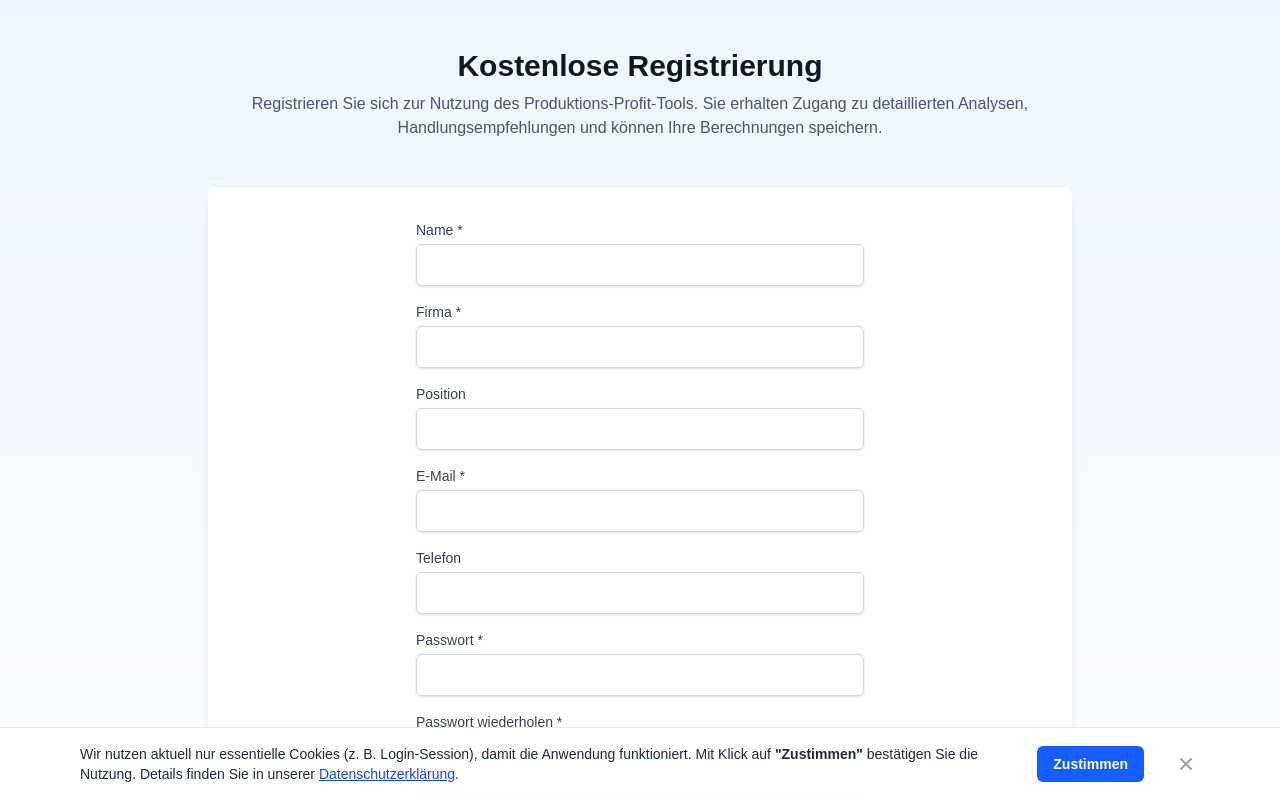
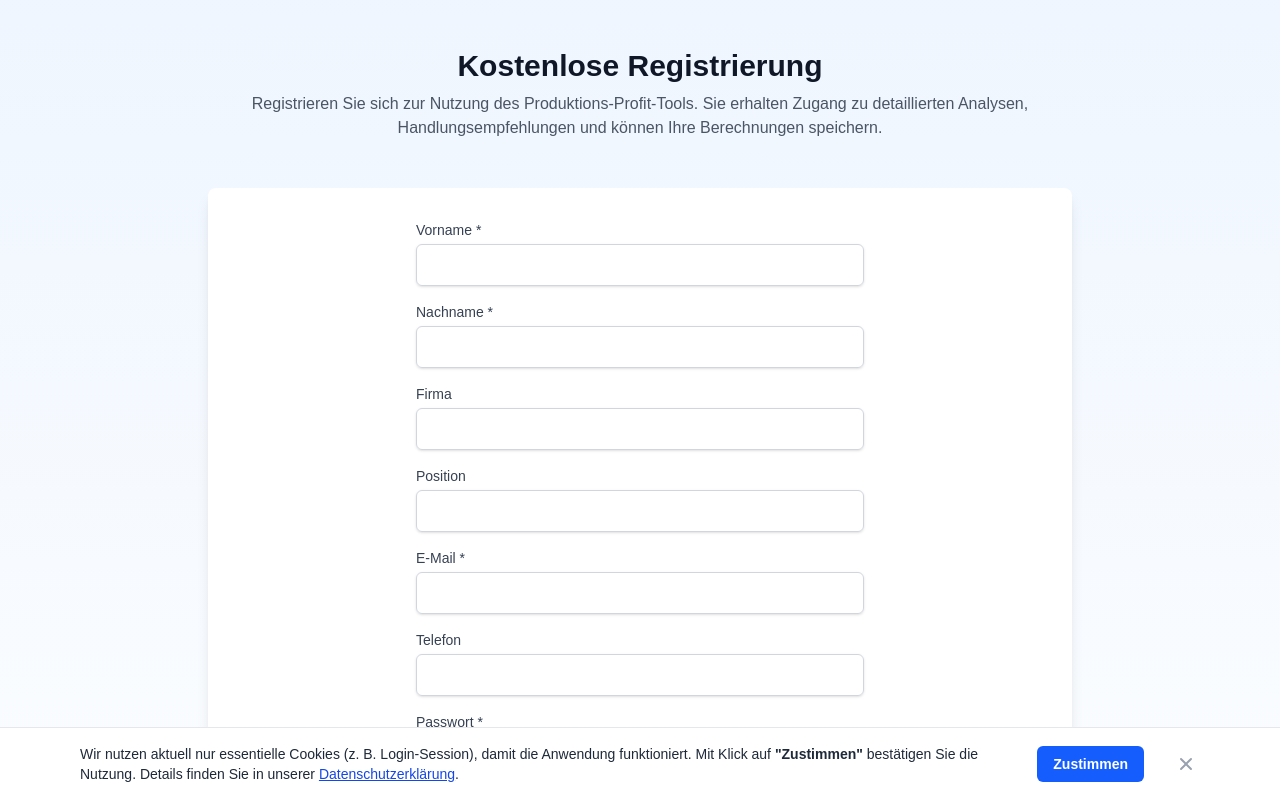
Before and after one commit to carlfruehling/Production-Profit-Tool, a Next.js app: page /register in a window 1280 px wide. Shown: the top 798 px of the page. Built offline with nearby package versions, Linux system fonts and the light colour scheme.

Commit message:
Improve conversion flow and auth UX for calculator

```diff
--- a/src/app/api/calculate/route.ts
+++ b/src/app/api/calculate/route.ts
@@ -3,7 +3,9 @@ import { z } from 'zod';
 import { createHash } from 'crypto';
 import { calculateProductionEconomics } from '@/lib/calculation';
 import { supabase } from '@/lib/supabase';
-import { SESSION_COOKIE_NAME, verifySessionToken } from '@/lib/session';
+import { SESSION_COOKIE_NAME, SESSION_COOKIE_OPTIONS, verifySessionToken } from '@/lib/session';
+
+const GUEST_CALC_COOKIE_NAME = 'ppt_guest_calc_used';
 
 const CalculationSchema = z.object({
   freeMachineHours: z.number().min(0),
@@ -91,8 +93,10 @@ export async function POST(request: NextRequest) {
     const userContext = (body.userContext ?? {}) as UserContext;
     const sessionToken = request.cookies.get(SESSION_COOKIE_NAME)?.value;
     const session = await verifySessionToken(sessionToken);
+    const hasVerifiedSession = !!session?.emailVerified;
+    const guestCalcAlreadyUsed = request.cookies.get(GUEST_CALC_COOKIE_NAME)?.value === '1';
 
-    if (!session?.emailVerified) {
+    if (!hasVerifiedSession && guestCalcAlreadyUsed) {
       return NextResponse.json(
         { message: 'Nicht autorisiert. Bitte einloggen und E-Mail bestätigen.' },
         { status: 401 }
@@ -121,6 +125,7 @@ export async function POST(request: NextRequest) {
 
     // History persistence is best-effort: calculation result should still return
     // even when the history table has not been created yet.
+    if (hasVerifiedSession && session?.userId) {
       const { error: historyInsertError } = await supabase
         .from('calculation_history')
         .insert([
@@ -139,6 +144,7 @@ export async function POST(request: NextRequest) {
           error: historyInsertError,
         });
       }
+    }
 
     console.info('[calculate] Calculation completed', {
       calculationId,
@@ -147,7 +153,22 @@ export async function POST(request: NextRequest) {
       result,
     });
 
-    return NextResponse.json(result, { status: 200 });
+    const responseBody = hasVerifiedSession
+      ? result
+      : {
+        ...result,
+        requiresLoginForNextCalculation: true,
+      };
+
+    const response = NextResponse.json(responseBody, { status: 200 });
+
+    if (!hasVerifiedSession) {
+      response.cookies.set(GUEST_CALC_COOKIE_NAME, '1', {
+        ...SESSION_COOKIE_OPTIONS,
+      });
+    }
+
+    return response;
   } catch (error) {
     if (error instanceof z.ZodError) {
       console.warn('[calculate] Validation failed', {
--- a/src/app/api/register/route.ts
+++ b/src/app/api/register/route.ts
@@ -7,8 +7,9 @@ import { Resend } from 'resend';
 const resend = new Resend(process.env.RESEND_API_KEY);
 
 const RegistrationSchema = z.object({
-  name: z.string().min(1, 'Name erforderlich'),
-  company: z.string().min(1, 'Firma erforderlich'),
+  firstName: z.string().min(1, 'Vorname erforderlich'),
+  lastName: z.string().min(1, 'Nachname erforderlich'),
+  company: z.string().trim().optional(),
   position: z.string().optional(),
   email: z.string().email('Ungültige E-Mail'),
   phone: z.string().optional(),
@@ -49,6 +50,7 @@ export async function POST(request: NextRequest) {
 
     const body = await request.json();
     const data = RegistrationSchema.parse(body);
+    const fullName = `${data.firstName.trim()} ${data.lastName.trim()}`.trim();
 
     // Prüfe, ob E-Mail bereits existiert
     const { data: existingUser, error: existingUserError } = await supabase
@@ -95,8 +97,8 @@ export async function POST(request: NextRequest) {
       .from('users')
       .insert([
         {
-          name: data.name,
-          company: data.company,
+          name: fullName,
+          company: data.company || '',
           position: data.position || null,
           email: data.email,
           phone: data.phone || null,
@@ -177,7 +179,7 @@ export async function POST(request: NextRequest) {
         subject: 'Bestätigen Sie Ihre Registrierung',
         html: `
           <h2>Willkommen beim Produktions-Profit-Tool!</h2>
-          <p>Vielen Dank für die Registrierung, ${data.name}.</p>
+          <p>Vielen Dank für die Registrierung, ${fullName}.</p>
           <p>Bitte bestätigen Sie Ihre E-Mail-Adresse, um Zugang zur vollständigen Analyse zu erhalten:</p>
           <p><a href="${verificationUrl}" style="background-color: #2563eb; color: white; padding: 10px 20px; text-decoration: none; border-radius: 5px; display: inline-block;">E-Mail bestätigen</a></p>
           <p style="font-size: 12px; color: #666;">Oder kopieren Sie diese URL: ${verificationUrl}</p>
--- /dev/null
+++ b/src/app/api/session/route.ts
@@ -0,0 +1,34 @@
+import { NextRequest, NextResponse } from 'next/server';
+import { SESSION_COOKIE_NAME, verifySessionToken } from '@/lib/session';
+
+export async function GET(request: NextRequest) {
+  try {
+    const sessionToken = request.cookies.get(SESSION_COOKIE_NAME)?.value;
+    const session = await verifySessionToken(sessionToken);
+
+    if (!session?.emailVerified) {
+      return NextResponse.json(
+        {
+          authenticated: false,
+        },
+        { status: 200 }
+      );
+    }
+
+    return NextResponse.json(
+      {
+        authenticated: true,
+        userId: session.userId,
+      },
+      { status: 200 }
+    );
+  } catch (error) {
+    console.error('[session] GET error', error);
+    return NextResponse.json(
+      {
+        authenticated: false,
+      },
+      { status: 200 }
+    );
+  }
+}
--- a/src/app/tool/page.tsx
+++ b/src/app/tool/page.tsx
@@ -1,10 +1,31 @@
 'use client';
 
+import { useEffect, useState } from 'react';
 import { useRouter } from 'next/navigation';
 import CalculatorForm from '@/components/CalculatorForm';
 
 export default function ToolPage() {
   const router = useRouter();
+  const [isAuthenticated, setIsAuthenticated] = useState(false);
+
+  useEffect(() => {
+    const checkAuth = async () => {
+      try {
+        const response = await fetch('/api/session', { method: 'GET' });
+        if (!response.ok) {
+          setIsAuthenticated(false);
+          return;
+        }
+
+        const body = await response.json() as { authenticated?: boolean };
+        setIsAuthenticated(body.authenticated === true);
+      } catch {
+        setIsAuthenticated(false);
+      }
+    };
+
+    void checkAuth();
+  }, []);
 
   const handleLogout = async () => {
     try {
@@ -18,18 +39,20 @@ export default function ToolPage() {
   return (
     <main className="min-h-screen bg-linear-to-b from-blue-50 to-white">
       <header className="bg-white border-b border-gray-200">
-        <div className="max-w-4xl mx-auto px-4 py-4 flex items-center justify-between">
+        <div className="max-w-4xl mx-auto px-4 py-4 flex flex-col items-start sm:flex-row sm:items-center sm:justify-between">
           <div>
-            <h1 className="text-2xl font-bold text-blue-600">📊 Produktions-Profit-Tool</h1>
+            <h1 className="text-xl sm:text-2xl font-bold text-blue-600 whitespace-nowrap">📊 Produktions-Profit-Tool</h1>
             <p className="text-gray-600 text-sm">Wirtschaftlichkeitsanalyse für Fertigungsaufträge</p>
           </div>
+          {isAuthenticated && (
           <button
             type="button"
-            className="text-sm text-blue-700 hover:text-blue-900"
+            className="mt-3 sm:mt-0 text-sm text-blue-700 hover:text-blue-900"
             onClick={handleLogout}
           >
             Abmelden
           </button>
+          )}
         </div>
       </header>
 
--- a/src/components/CalculatorForm.tsx
+++ b/src/components/CalculatorForm.tsx
@@ -12,6 +12,8 @@ export default function CalculatorForm() {
   const [result, setResult] = useState<CalculationResult | null>(null);
   const [loading, setLoading] = useState(false);
   const [error, setError] = useState<string | null>(null);
+  const [isAuthenticated, setIsAuthenticated] = useState<boolean | null>(null);
+  const [freeCalculationUsed, setFreeCalculationUsed] = useState(false);
   const [historyError, setHistoryError] = useState<string | null>(null);
   const [historyLoading, setHistoryLoading] = useState(false);
   const [historyItems, setHistoryItems] = useState<CalculationHistoryItem[]>([]);
@@ -38,7 +40,7 @@ export default function CalculatorForm() {
       className: 'bg-green-50 border-green-300 text-green-800',
     },
     yellow: {
-      label: '🟡 Über Grenzkosten',
+      label: '🟡 Unter Vollkosten, über Grenzkosten',
       className: 'bg-yellow-50 border-yellow-300 text-yellow-800',
     },
     red: {
@@ -74,6 +76,7 @@ export default function CalculatorForm() {
       }
 
       const body = await response.json();
+      setIsAuthenticated(true);
       setHistoryItems(body.items ?? []);
     } catch (err) {
       setHistoryError(err instanceof Error ? err.message : 'Historie konnte nicht geladen werden');
@@ -82,8 +85,33 @@ export default function CalculatorForm() {
     }
   };
 
+  const checkSession = async () => {
+    try {
+      const response = await fetch('/api/session', { method: 'GET' });
+      if (!response.ok) {
+        setIsAuthenticated(false);
+        return false;
+      }
+
+      const body = await response.json() as { authenticated?: boolean };
+      const authenticated = body.authenticated === true;
+      setIsAuthenticated(authenticated);
+      return authenticated;
+    } catch {
+      setIsAuthenticated(false);
+      return false;
+    }
+  };
+
   useEffect(() => {
-    void loadHistory();
+    const initializeAuthAndHistory = async () => {
+      const authenticated = await checkSession();
+      if (authenticated) {
+        await loadHistory();
+      }
+    };
+
+    void initializeAuthAndHistory();
   }, []);
 
   const averageResult = useMemo(() => {
@@ -171,6 +199,11 @@ export default function CalculatorForm() {
   };
 
   const onSubmit = async (data: CalculationInput) => {
+    if (isAuthenticated === false && freeCalculationUsed) {
+      router.push(`/login?next=${encodeURIComponent('/tool')}`);
+      return;
+    }
+
     setLoading(true);
     setError(null);
     try {
@@ -209,9 +242,18 @@ export default function CalculatorForm() {
         throw new Error(message);
       }
 
-      const result = await response.json();
-      setResult(result);
-      await loadHistory();
+      const responseBody = await response.json() as CalculationResult & {
+        requiresLoginForNextCalculation?: boolean;
+      };
+      setResult(responseBody);
+
+      if (responseBody.requiresLoginForNextCalculation) {
+        setFreeCalculationUsed(true);
+      }
+
+      if (isAuthenticated) {
+        await loadHistory();
+      }
     } catch (err) {
       setError(err instanceof Error ? err.message : 'Ein Fehler ist aufgetreten');
     } finally {
@@ -222,24 +264,6 @@ export default function CalculatorForm() {
   return (
     <div className="w-full max-w-md mx-auto">
       <form onSubmit={handleSubmit(onSubmit)} className="space-y-4">
-        <div>
-          <label className="block text-sm font-medium text-gray-700 mb-1">
-            Freie Maschinenstunden pro Woche (Stunden) *
-          </label>
-          <input
-            type="number"
-            step="0.1"
-            {...register('freeMachineHours', {
-              required: 'Erforderlich',
-              valueAsNumber: true,
-              min: { value: 0, message: 'Muss ≥ 0 sein' },
-            })}
-            className="w-full px-3 py-2 border border-gray-300 rounded-md shadow-sm text-black placeholder:text-gray-400 focus:ring-blue-500 focus:border-blue-500"
-          />
-          {errors.freeMachineHours && (
-            <p className="text-red-600 text-sm mt-1">{errors.freeMachineHours.message}</p>
-          )}
-        </div>
 
         <div>
           <label className="block text-sm font-medium text-gray-700 mb-1">
@@ -255,7 +279,25 @@ export default function CalculatorForm() {
           {errors.dueDate && (
             <p className="text-red-600 text-sm mt-1">{errors.dueDate.message}</p>
           )}
+        </div>
 
+        <div>
+          <label className="block text-sm font-medium text-gray-700 mb-1">
+            Freie Maschinenstunden pro Woche (h) *
+          </label>
+          <input
+            type="number"
+            step="0.1"
+            {...register('freeMachineHours', {
+              required: 'Erforderlich',
+              valueAsNumber: true,
+              min: { value: 0, message: 'Muss ≥ 0 sein' },
+            })}
+            className="w-full px-3 py-2 border border-gray-300 rounded-md shadow-sm text-black placeholder:text-gray-400 focus:ring-blue-500 focus:border-blue-500"
+          />
+          {errors.freeMachineHours && (
+            <p className="text-red-600 text-sm mt-1">{errors.freeMachineHours.message}</p>
+          )}
         </div>
 
         <div>
@@ -284,10 +326,13 @@ export default function CalculatorForm() {
               Maschinenstundensatz schätzen
             </label>
           </div>
-          <p className="text-xs text-gray-500 mt-2">
-            Viele Fertigungsbetriebe kennen ihren Maschinenstundensatz nicht exakt. Das Tool kann
-            diesen auf Basis weniger Angaben schätzen.
-          </p>
+          {hourlyRateMode !== 'estimate' && (
+            <p className="text-xs text-gray-500 mt-2">
+              Viele Fertigungsbetriebe kennen ihren Maschinenstundensatz nicht exakt.
+              <br />
+              Das Tool kann diesen auf Basis weniger Angaben schätzen.
+            </p>
+          )}
         </div>
 
         {hourlyRateMode === 'manual' && (
@@ -378,7 +423,7 @@ export default function CalculatorForm() {
 
           <div>
             <label className="block text-sm font-medium text-gray-700 mb-1">
-              Produktive Maschinenstunden pro Jahr (Stunden) *
+              Produktive Maschinenstunden pro Jahr (h) *
             </label>
             <input
               type="number"
@@ -440,7 +485,7 @@ export default function CalculatorForm() {
 
         <div>
           <label className="block text-sm font-medium text-gray-700 mb-1">
-            Bearbeitungszeit (Stunden) *
+            Bearbeitungszeit (h) *
           </label>
           <input
             type="number"
@@ -460,7 +505,7 @@ export default function CalculatorForm() {
 
         <div>
           <label className="block text-sm font-medium text-gray-700 mb-1">
-            Rüstzeit (Stunden)
+            Rüstzeit (h)
           </label>
           <input
             type="number"
@@ -614,6 +659,7 @@ export default function CalculatorForm() {
         </div>
       )}
 
+      {isAuthenticated && (
       <div className="mt-8 bg-gray-50 border border-gray-200 rounded-lg p-4">
         <div className="flex items-center justify-between mb-3">
           <h3 className="text-base font-semibold text-gray-900">Ihre gespeicherten Berechnungen</h3>
@@ -685,6 +731,7 @@ export default function CalculatorForm() {
           </div>
         )}
       </div>
+      )}
     </div>
   );
 }
--- a/src/components/RegistrationForm.tsx
+++ b/src/components/RegistrationForm.tsx
@@ -5,8 +5,9 @@ import { useState } from 'react';
 import Link from 'next/link';
 
 interface RegistrationData {
-  name: string;
-  company: string;
+  firstName: string;
+  lastName: string;
+  company?: string;
   position?: string;
   email: string;
   phone?: string;
@@ -106,23 +107,35 @@ export default function RegistrationForm() {
       <form onSubmit={handleSubmit(onSubmit)} className="space-y-4">
         <div>
           <label className="block text-sm font-medium text-gray-700 mb-1">
-            Name *
+            Vorname *
           </label>
           <input
             type="text"
-            {...register('name', { required: 'Erforderlich' })}
+            {...register('firstName', { required: 'Erforderlich' })}
             className="w-full px-3 py-2 border border-gray-300 rounded-md shadow-sm text-black placeholder:text-gray-400 focus:ring-blue-500 focus:border-blue-500"
           />
-          {errors.name && <p className="text-red-600 text-sm mt-1">{errors.name.message}</p>}
+          {errors.firstName && <p className="text-red-600 text-sm mt-1">{errors.firstName.message}</p>}
         </div>
 
         <div>
           <label className="block text-sm font-medium text-gray-700 mb-1">
-            Firma *
+            Nachname *
           </label>
           <input
             type="text"
-            {...register('company', { required: 'Erforderlich' })}
+            {...register('lastName', { required: 'Erforderlich' })}
+            className="w-full px-3 py-2 border border-gray-300 rounded-md shadow-sm text-black placeholder:text-gray-400 focus:ring-blue-500 focus:border-blue-500"
+          />
+          {errors.lastName && <p className="text-red-600 text-sm mt-1">{errors.lastName.message}</p>}
+        </div>
+
+        <div>
+          <label className="block text-sm font-medium text-gray-700 mb-1">
+            Firma
+          </label>
+          <input
+            type="text"
+            {...register('company')}
             className="w-full px-3 py-2 border border-gray-300 rounded-md shadow-sm text-black placeholder:text-gray-400 focus:ring-blue-500 focus:border-blue-500"
           />
           {errors.company && <p className="text-red-600 text-sm mt-1">{errors.company.message}</p>}
```
Also changed, not shown: 1 other file (tests, documents, lock files or other folders). Lines whose indentation alone changed are shown as unchanged.
